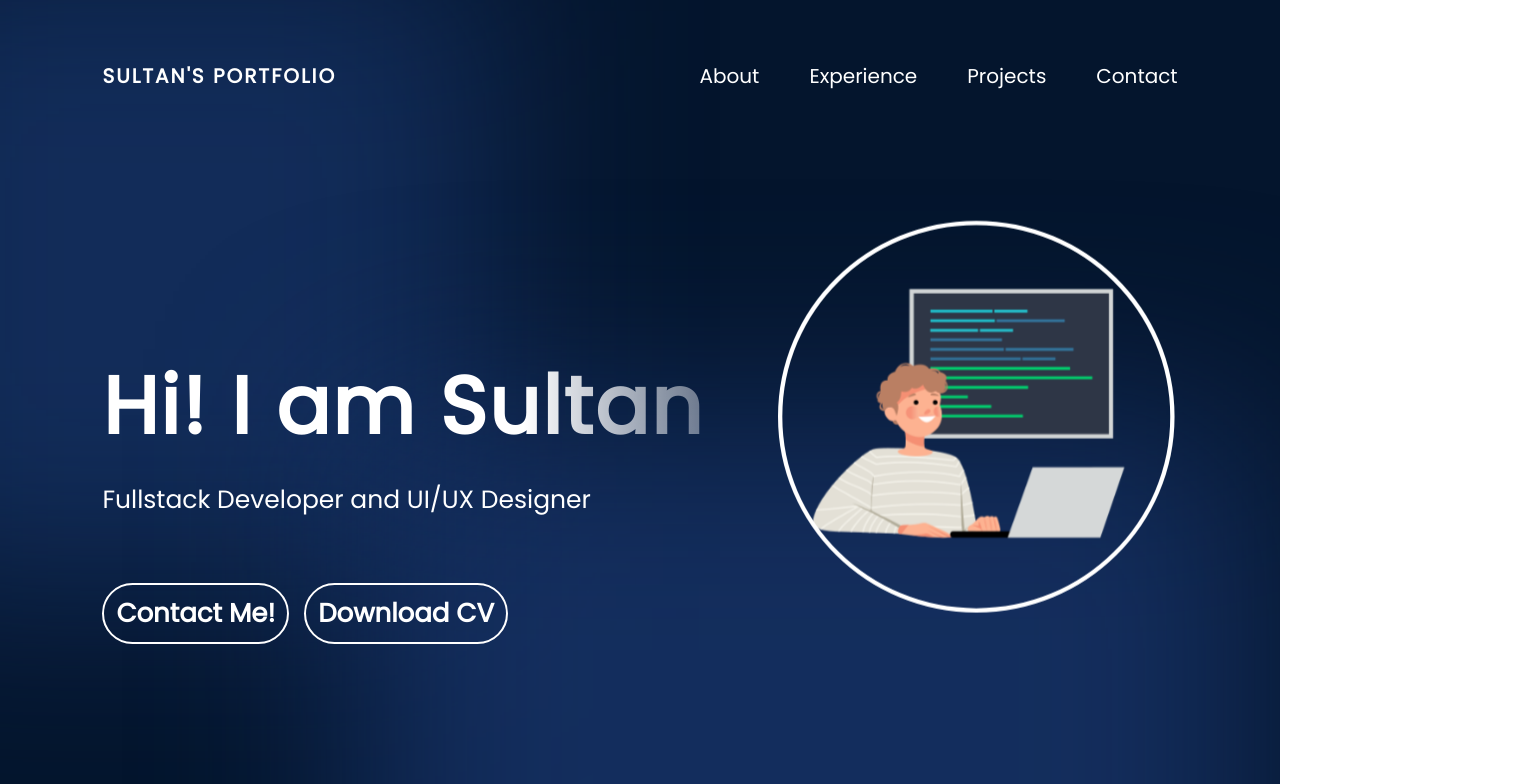
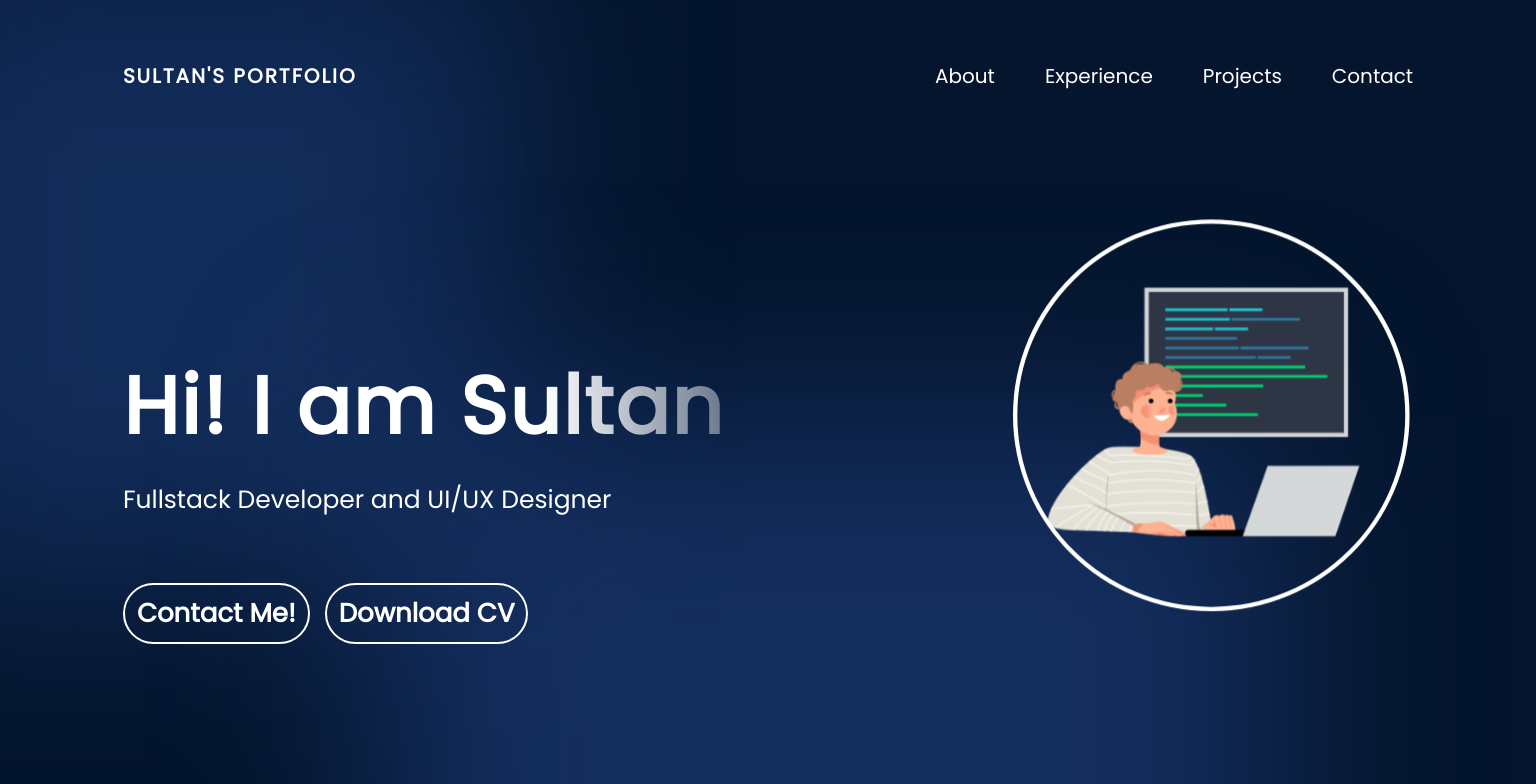
Before and after one commit to Shinee000ZZZ/saltun, a React (Vite) app: page / in a window 1280 px wide. Shown: the top 784 px of the page, 1536 px wide, since content can reach past the window. Built offline with nearby package versions, Linux system fonts and the light colour scheme.

Commit message:
lasto aseli dah

```diff
--- a/src/App.module.css
+++ b/src/App.module.css
@@ -2,7 +2,7 @@
 
 html{
     margin: 0 auto;
-    width: 100%;
+    width: 120%;
 }
 
 .App {
```
